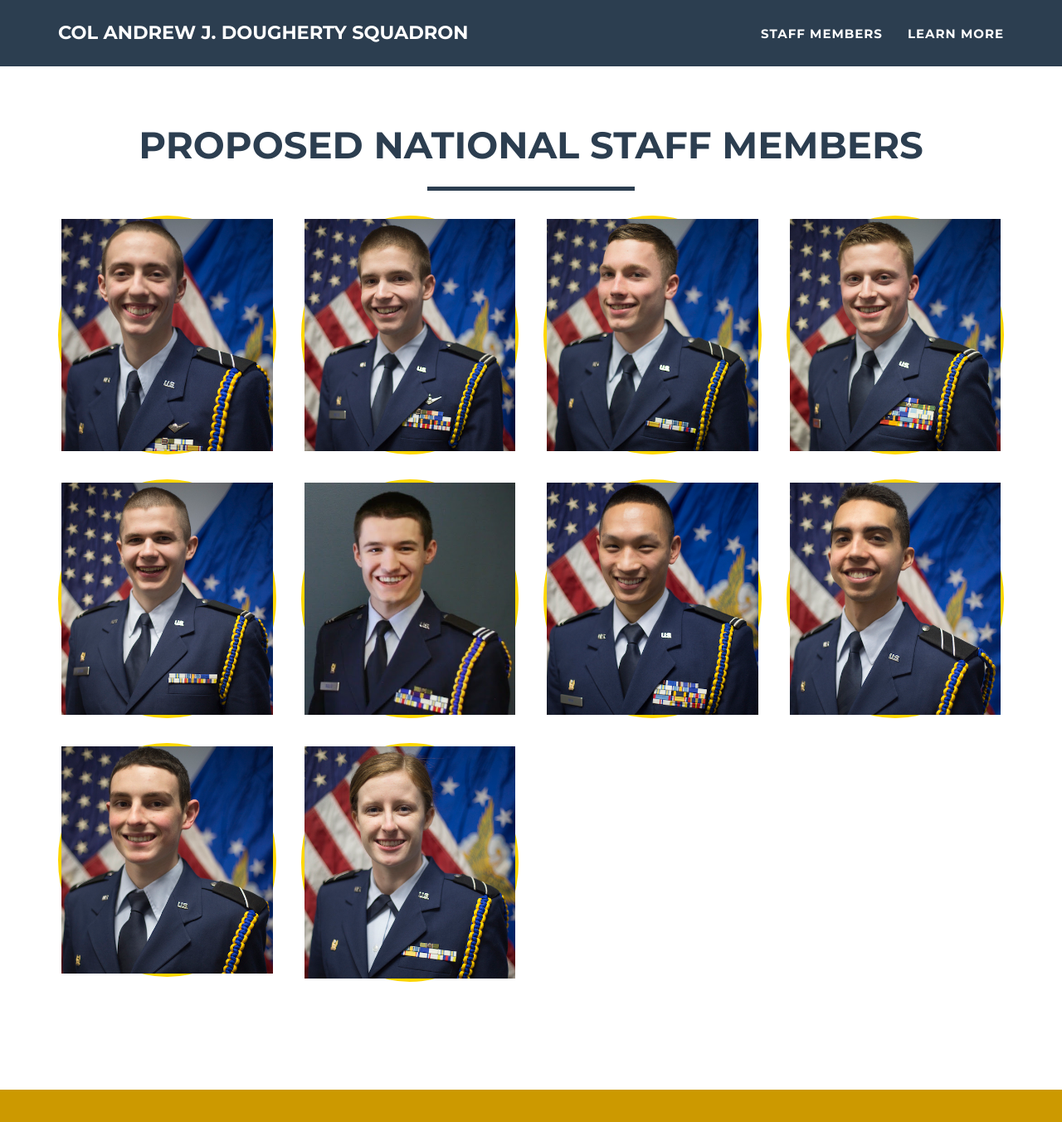
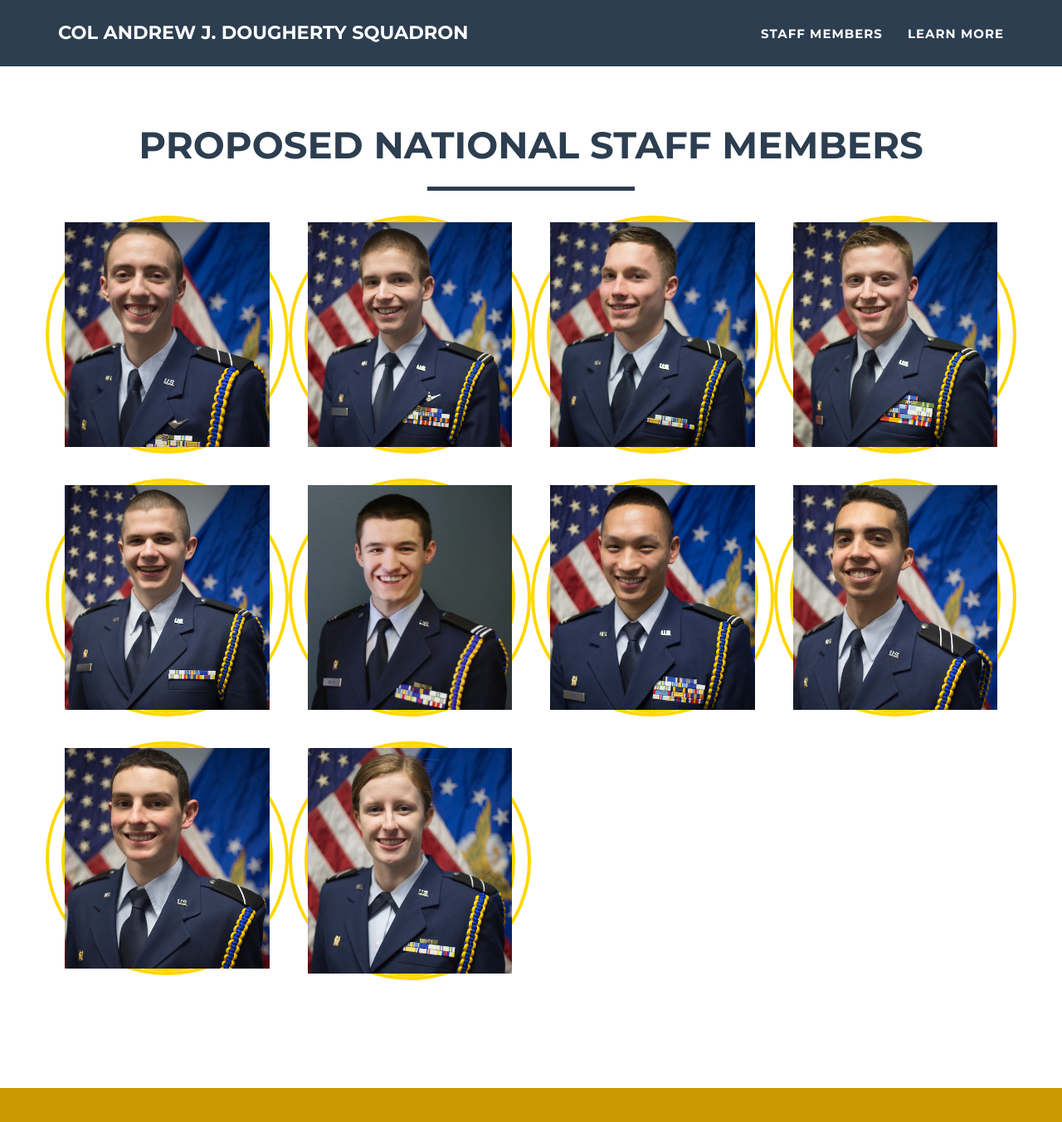
Before and after one commit to cralor/dougherty, a Jekyll site: the page built from index.html, in a window 1280 px wide and 1400 px high, scrolled down 912 px. Shown: the top 1353 px of the window at 83% size. Built offline with Jekyll 4.4.1, drawn with Linux system fonts in a browser that asks for light colours.

Commit message:
and more

```diff
--- a/_includes/css/main.css
+++ b/_includes/css/main.css
@@ -197,6 +197,11 @@ section.success {
 #portfolio .portfolio-item {
     right: 0;
     margin: 0 0 15px;
+
+    border-radius: 100%;
+    -webkit-border-radius: 100%;
+    -moz-border-radius: 100%;
+    border: 4px solid gold;
 }
 
 #portfolio .portfolio-item .portfolio-link {
```
